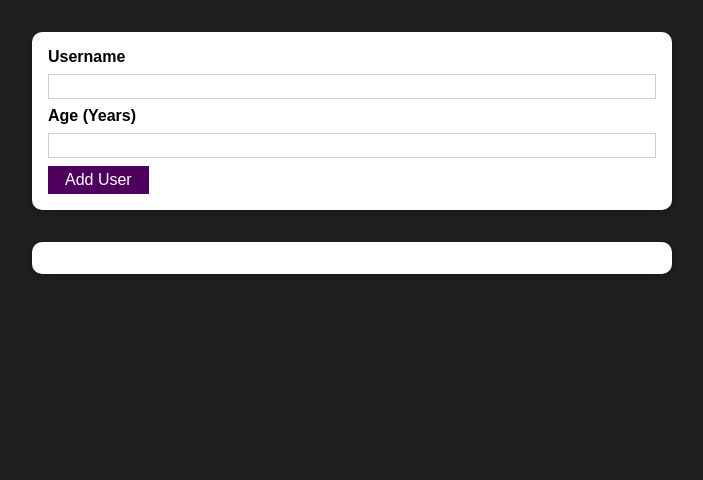
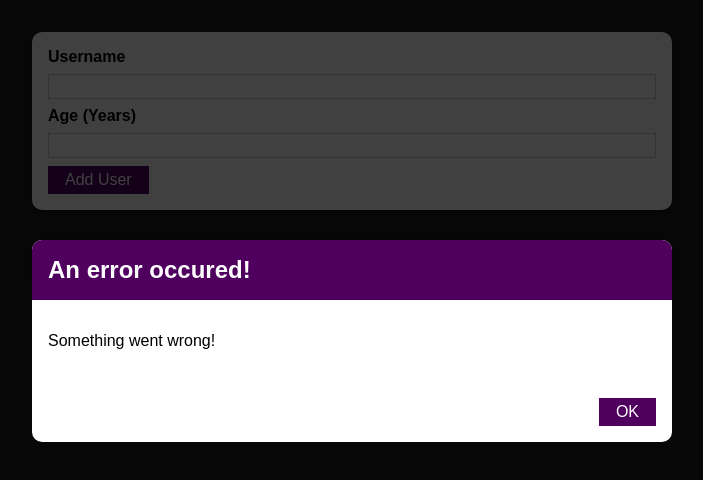
Before and after one commit to amjdp/react-practice-project-add-user, a React (Create React App) app: page / in a window 1280 px wide. Shown: the top 480 px of the page, without its empty margins (288-991 px from the left). Built offline with nearby package versions, Linux system fonts and the light colour scheme.

Commit message:
added ErrorModal component

```diff
--- /dev/null
+++ b/src/components/UI/ErrorModal.js
@@ -0,0 +1,25 @@
+import React from "react";
+import Card from "./Card";
+import Button from "./Button";
+import classes from "./ErrorModal.module.css";
+
+const ErrorModal = (props) => {
+  return (
+    <div>
+      <div className={classes.backdrop} />
+      <Card className={classes.modal}>
+        <header className={classes.header}>
+          <h2>{props.title}</h2>
+        </header>
+        <div className={classes.content}>
+          <p>{props.message}</p>
+        </div>
+        <footer className={classes.actions}>
+          <Button>OK</Button>
+        </footer>
+      </Card>
+    </div>
+  );
+};
+
+export default ErrorModal;
--- /dev/null
+++ b/src/components/UI/ErrorModal.module.css
@@ -0,0 +1,45 @@
+.backdrop {
+    position: fixed;
+    top: 0;
+    left: 0;
+    width: 100%;
+    height: 100vh;
+    z-index: 10;
+    background: rgba(0, 0, 0, 0.75);
+  }
+
+  .modal {
+    position: fixed;
+    top: 30vh;
+    left: 10%;
+    width: 80%;
+    z-index: 100;
+    overflow: hidden;
+  }
+
+  .header {
+    background: #4f005f;
+    padding: 1rem;
+  }
+
+  .header h2 {
+    margin: 0;
+    color: white;
+  }
+
+  .content {
+    padding: 1rem;
+  }
+
+  .actions {
+    padding: 1rem;
+    display: flex;
+    justify-content: flex-end;
+  }
+
+  @media (min-width: 768px) {
+    .modal {
+      left: calc(50% - 20rem);
+      width: 40rem;
+    }
+  }
--- a/src/components/Users/AddUser.js
+++ b/src/components/Users/AddUser.js
@@ -2,6 +2,7 @@
 import Card from "../UI/Card";
 import classes from "./AddUser.module.css";
 import Button from "../UI/Button";
+import ErrorModal from "../UI/ErrorModal";
 
 const AddUser = (props) => {
   const [enteredUsername, setEnteredUsername] = useState("");
@@ -16,7 +17,8 @@
     if (enteredUsername.trim().length === 0 || enteredAge.trim().length === 0) {
       return;
     }
-    if (+enteredAge < 1) { // add + to ensure the enteredAge is a number
+    if (+enteredAge < 1) {
+      // add + to ensure the enteredAge is a number
       return;
     }
     // console.log(enteredUsername, enteredAge);
@@ -34,6 +36,8 @@
   };
 
   return (
+    <div>
+      <ErrorModal title="An error occured!" message="Something went wrong!" />
       <Card className={classes.input}>
         <form onSubmit={addUserHandler}>
           <label htmlFor="username">Username</label>
@@ -53,6 +57,7 @@
           <Button type="submit">Add User</Button>
         </form>
       </Card>
+    </div>
   );
 };
 
```
Lines whose indentation alone changed are shown as unchanged.
